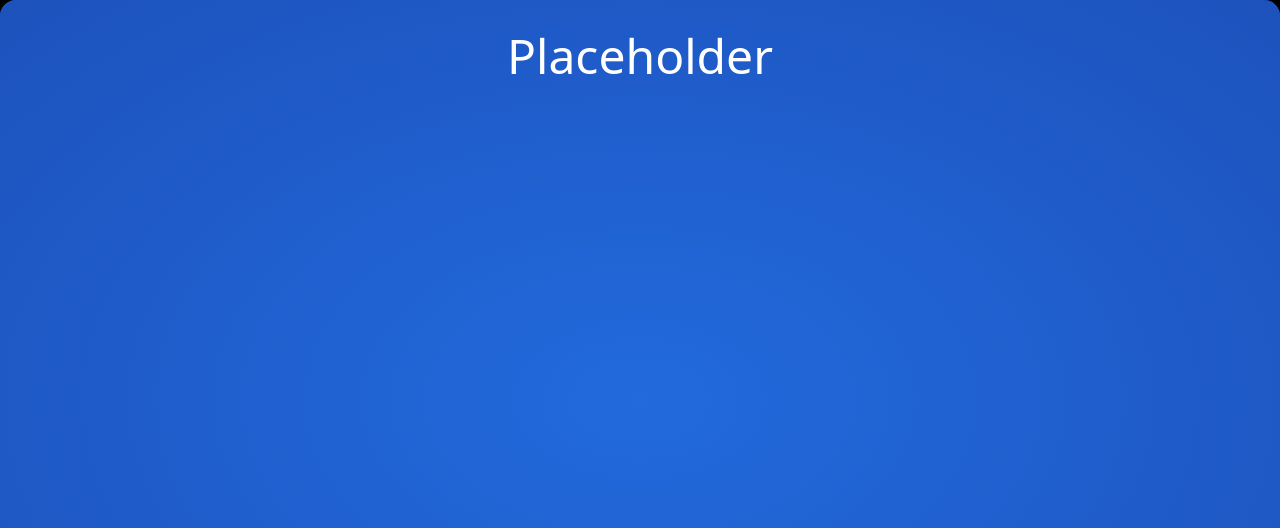
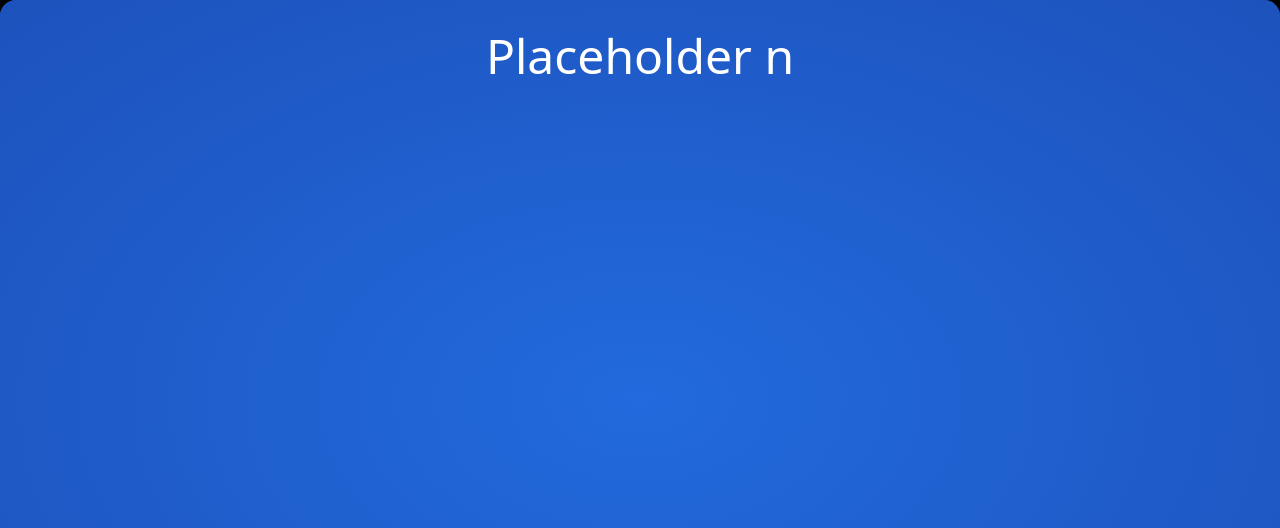
Before and after one commit to rangarajanpraneeth/eduquest, a website: page index.html in a window 1280 px wide. Shown: the top 528 px of the page. Drawn offline with Linux system fonts and the light colour scheme.

Commit message:
Update index.html

```diff
--- a/index.html
+++ b/index.html
@@ -105,7 +105,7 @@
 
    <div class="account">
       <div class="name__holder">
-         <div class="account__name">Placeholder</div>
+         <div class="account__name">Placeholder n</div>
       </div>
 
       <div class="stats__holder"></div>
```
